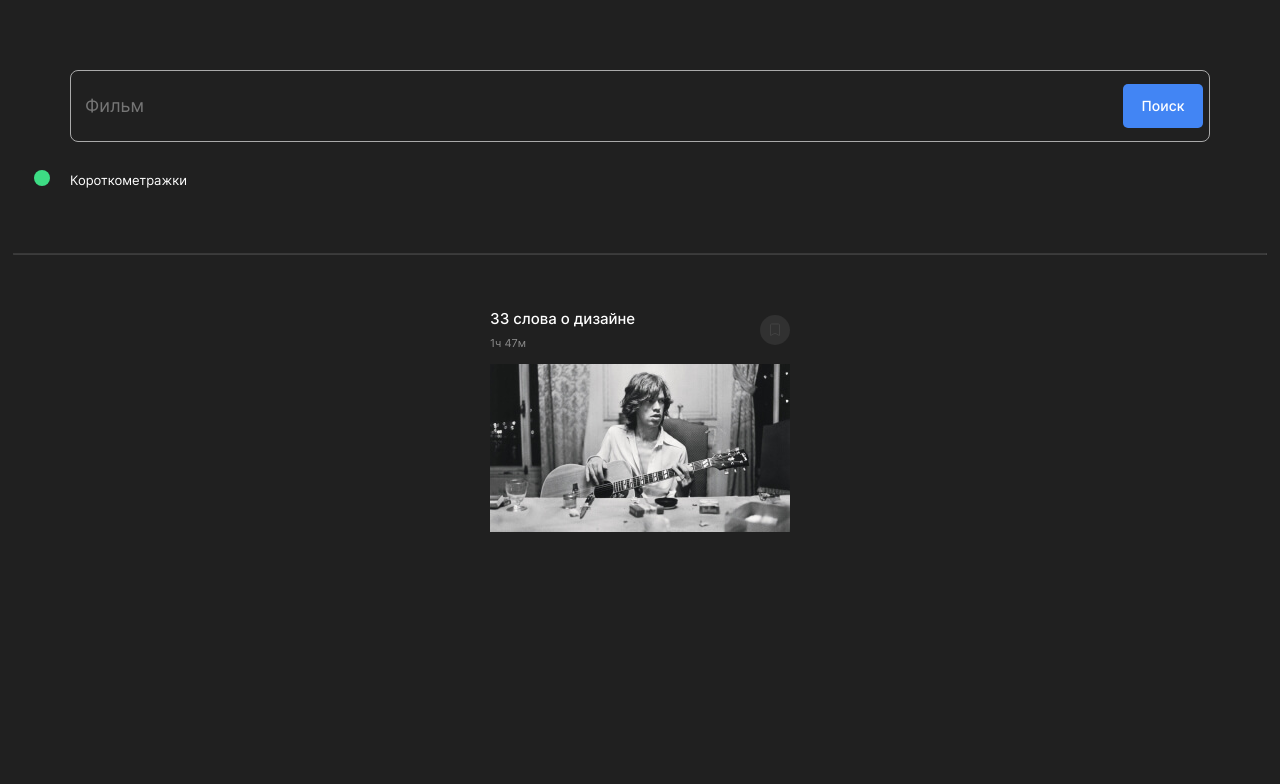
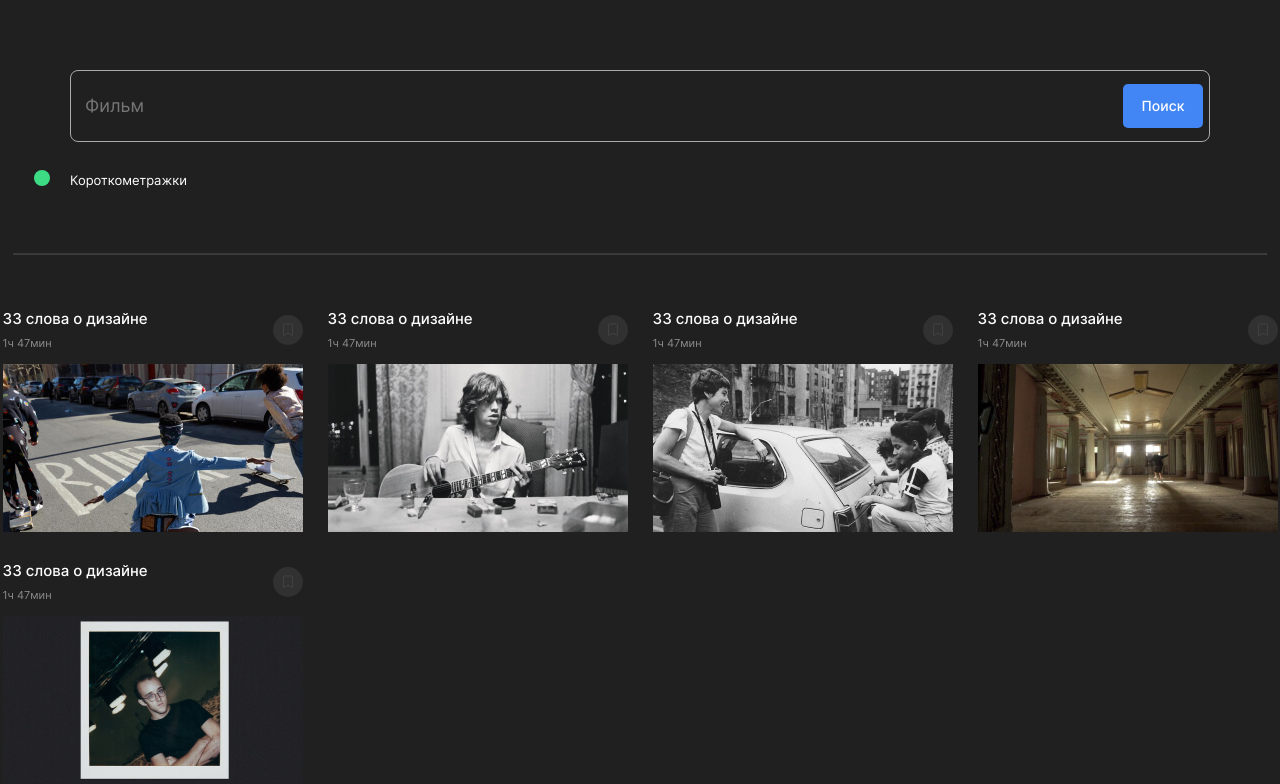
Before and after one commit to Wwalyo/movies-explorer-frontend, a React app: page /movies in a window 1280 px wide. Shown: the part 83-867 px from the top of the page. Before the commit the page ends 800 px from the top, so only its background shows below. Built offline with nearby package versions, Linux system fonts and the light colour scheme.

Commit message:
MoviesCardList

```diff
--- a/src/components/MoviesCard/MoviesCard.js
+++ b/src/components/MoviesCard/MoviesCard.js
@@ -1,17 +1,18 @@
 import './MoviesCard.css';
-import cardImage from '../../images/manAndGuitar.jpg';
 
-function MoviesCard() {
+function MoviesCard({card, ...props}) {
+  console.log(card);
+  console.log(card.name);
     return (
       <div className="MoviesCard">
         <div className="MoviesCard__header">
           <div className="MoviesCard__caption">
-            <h4 className="MoviesCard__name">33 слова о дизайне</h4>
-            <span className="MoviesCard__duration">1ч 47м</span>
+            <h4 className="MoviesCard__name">{card.name}</h4>
+            <span className="MoviesCard__duration">{card.duration}</span>
           </div>
           <button type="button" className="MoviesCard__fav"></button>
         </div>
-        <img src={cardImage} className="card__image"/>
+        <img src={card.pic} className="card__image" alt={card.name}/>
       </div>
     )
   }
--- a/src/components/MoviesCardList/MoviesCardList.css
+++ b/src/components/MoviesCardList/MoviesCardList.css
@@ -3,11 +3,11 @@
   display: grid;
   grid-template-columns: repeat(auto-fit, minmax(300px, 1fr));
   grid-template-rows: repeat(1, 1fr);
-  grid-auto-flow: column;
+  grid-auto-flow: row;
   justify-items: center;
   justify-self: center;
   margin: 0;
   margin-top: 47px;
-  row-gap: 12px;
+  row-gap: 30px;
   width: 100%;
 }
--- a/src/components/MoviesCardList/MoviesCardList.js
+++ b/src/components/MoviesCardList/MoviesCardList.js
@@ -1,11 +1,18 @@
 import MoviesCard from '../MoviesCard/MoviesCard';
 import './MoviesCardList.css';
+import cards from '../../utils/cards-list';
 
 function MoviesCardList() {
+  console.log(cards);
     return (
-      <div className="MoviesCardList">
-      <MoviesCard/>
-      </div>
+      <section className="MoviesCardList">
+
+      {cards.map((item) => {
+          return(
+            <MoviesCard card={item} key={item.id} />
+          )
+        })}
+      </section>
     )
   }
 
--- /dev/null
+++ b/src/utils/cards-list.js
@@ -0,0 +1,41 @@
+import image1 from '../images/blueGirl.jpg';
+import image2 from '../images/manAndGuitar.jpg';
+import image3 from '../images/carAndChildren.jpg';
+import image4 from '../images/hall.jpg';
+import image5 from '../images/manInGlasses.jpg';
+
+
+const moviesItems = [
+  {
+    id: "13",
+    name: "33 слова о дизайне",
+    duration: "1ч 47мин",
+    pic: image1
+  },
+  {
+    id: "14",
+    name: "33 слова о дизайне",
+    duration: "1ч 47мин",
+    pic: image2
+  },
+  {
+    id: "15",
+    name: "33 слова о дизайне",
+    duration: "1ч 47мин",
+    pic: image3
+  },
+  {
+    id: "16",
+    name: "33 слова о дизайне",
+    duration: "1ч 47мин",
+    pic: image4
+  },
+  { id: "17",
+    name: "33 слова о дизайне",
+    duration: "1ч 47мин",
+    pic: image5
+  },
+
+]
+
+export default moviesItems;
```
Also changed, not shown: src/utils/constants.js (deleted).
